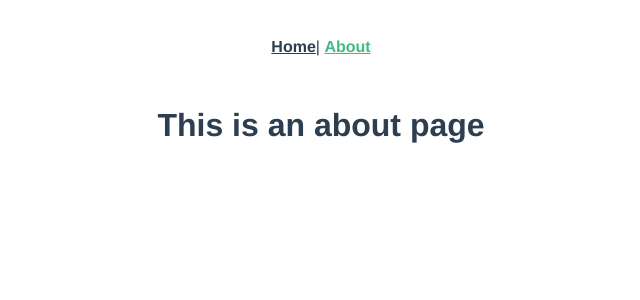
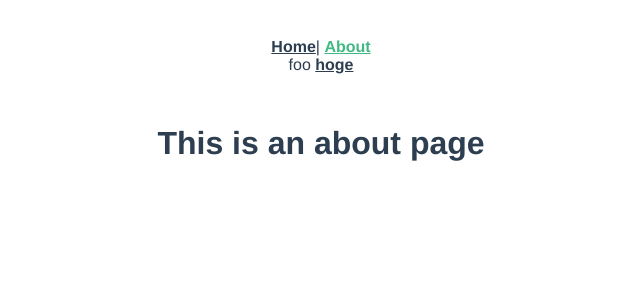
Before and after one commit to aliyome/vue-practice, a Vue app: page /about in a window 1280 px wide. Shown: the top 300 px of the page, without its empty margins (319-959 px from the left). Built offline with nearby package versions, Linux system fonts and the light colour scheme.

Commit message:
wip: コンポーネント(イベント等)

```diff
--- a/src/App.vue
+++ b/src/App.vue
@@ -3,6 +3,10 @@
     <div id="nav">
       <router-link to="/">Home</router-link>|
       <router-link to="/about">About</router-link>
+      <div @click.passive="clicked('div')">
+        foo
+        <a href="http://example.com" @click.prevent="clicked('a')">hoge</a>
+      </div>
     </div>
     <router-view />
     <!-- <transition>
@@ -40,6 +44,12 @@ export default {
     console.warn(to, from, next);
     next();
   },
+
+  methods: {
+    clicked(ev: string) {
+      console.log(ev);
+    },
+  },
   // watch: {
   //   $route(to: any, from: any) {
   //     console.log(to, from);
--- a/src/views/About.vue
+++ b/src/views/About.vue
@@ -6,7 +6,7 @@
 <script lang="ts">
 import Vue from 'vue';
 export default Vue.extend({
-  beforeRouteEnter: (route, redirect, next) => {
+  beforeRouteEnter(route, redirect, next) {
     next();
   },
 });
--- a/src/views/Home.vue
+++ b/src/views/Home.vue
@@ -27,7 +27,7 @@ export const Home = {
 
   methods: {
     clk() {
-      this.$router.push('/', console.log, console.error);
+      // this.$router.push('/', console.log, console.error);
       // console.log(this.$route);
     },
   },
```
Also changed, not shown: 1 other file (tests, documents, lock files or other folders).
